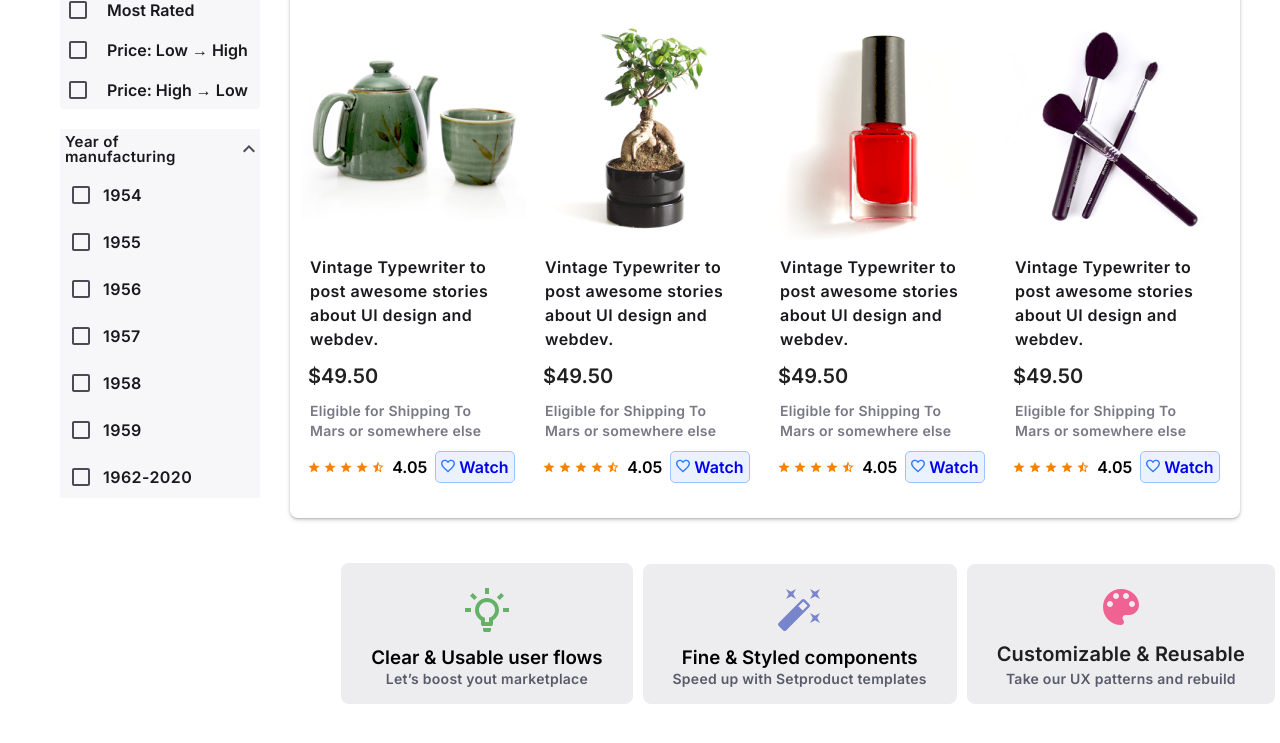
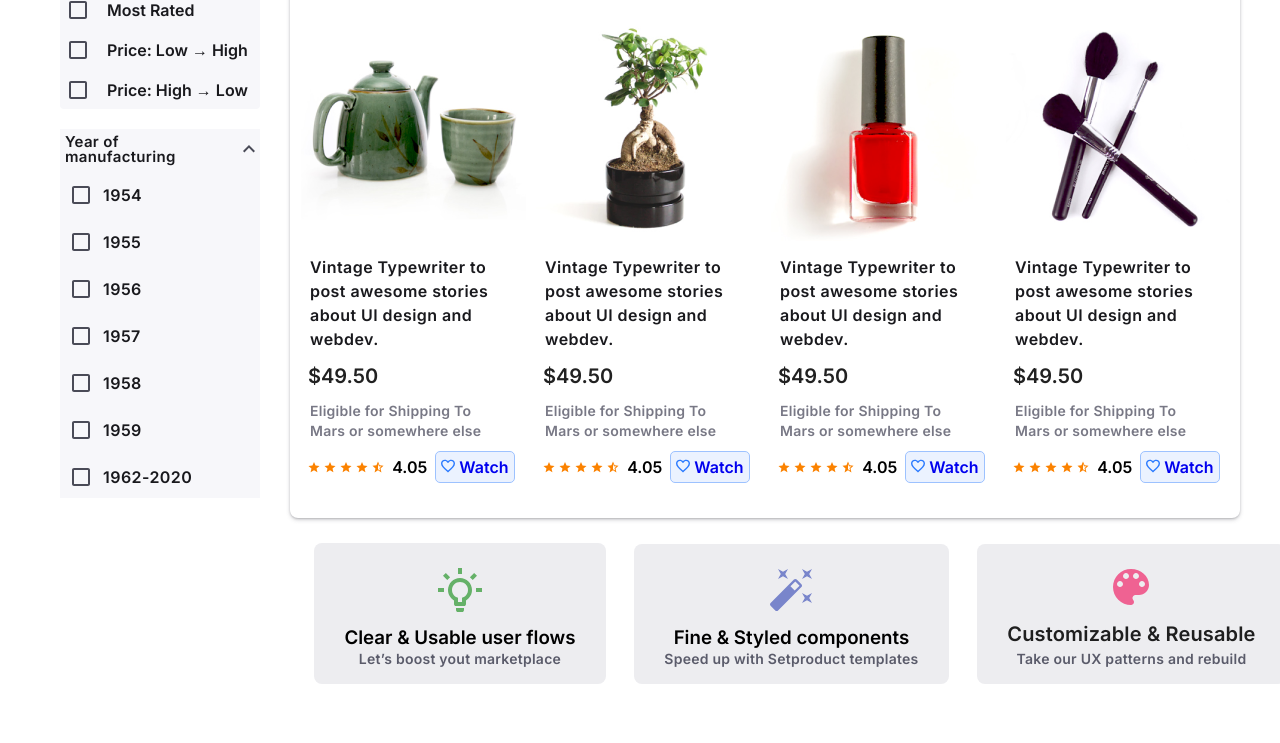
Before and after one commit to marjahantammi/Ecommarce-desktop, a plain HTML site: page index.html in a window 1280 px wide. Shown: the part 1266-2009 px from the top of the page. Drawn offline with Linux system fonts and the light colour scheme.

Commit message:
first commit

```diff
--- a/style.css
+++ b/style.css
@@ -547,8 +547,9 @@ body {
     justify-content: space-around;
     display: flex;
     align-items: center;
-    float: right;
+    width: 1000px;
     margin-top: 20px;
+    margin-left: 300px;
     margin-bottom: 50px;
 
 }
```
